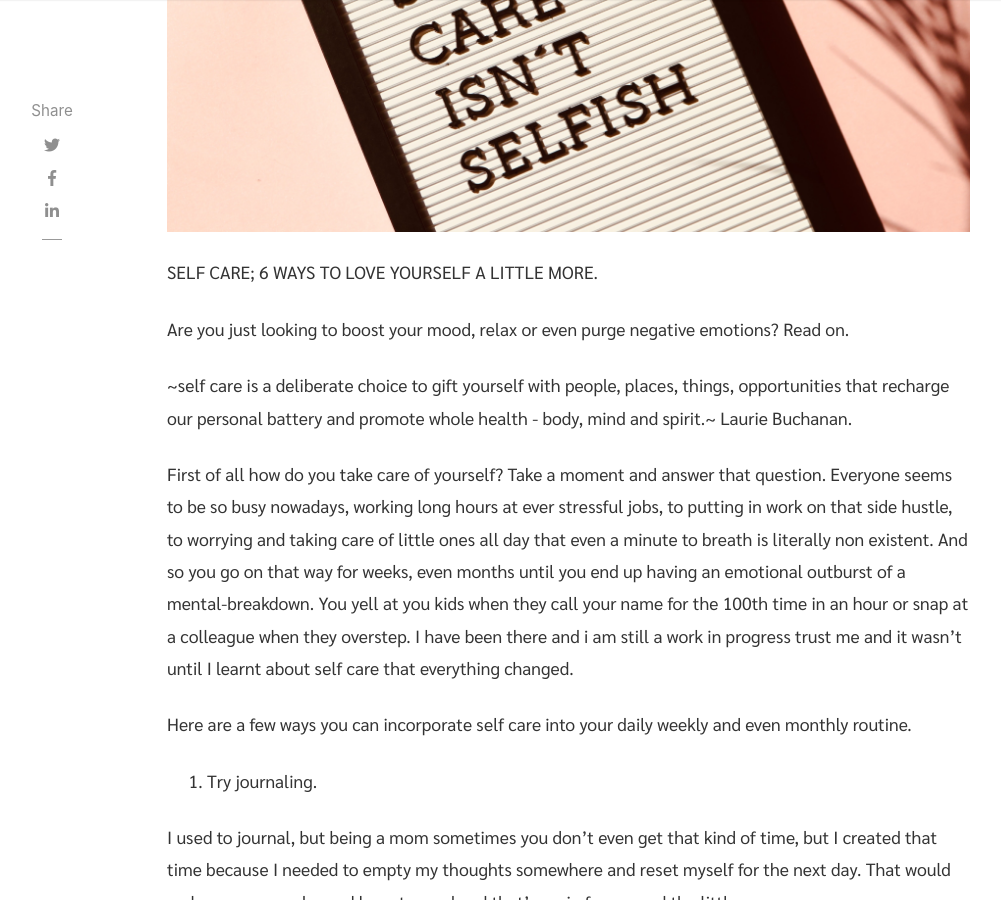
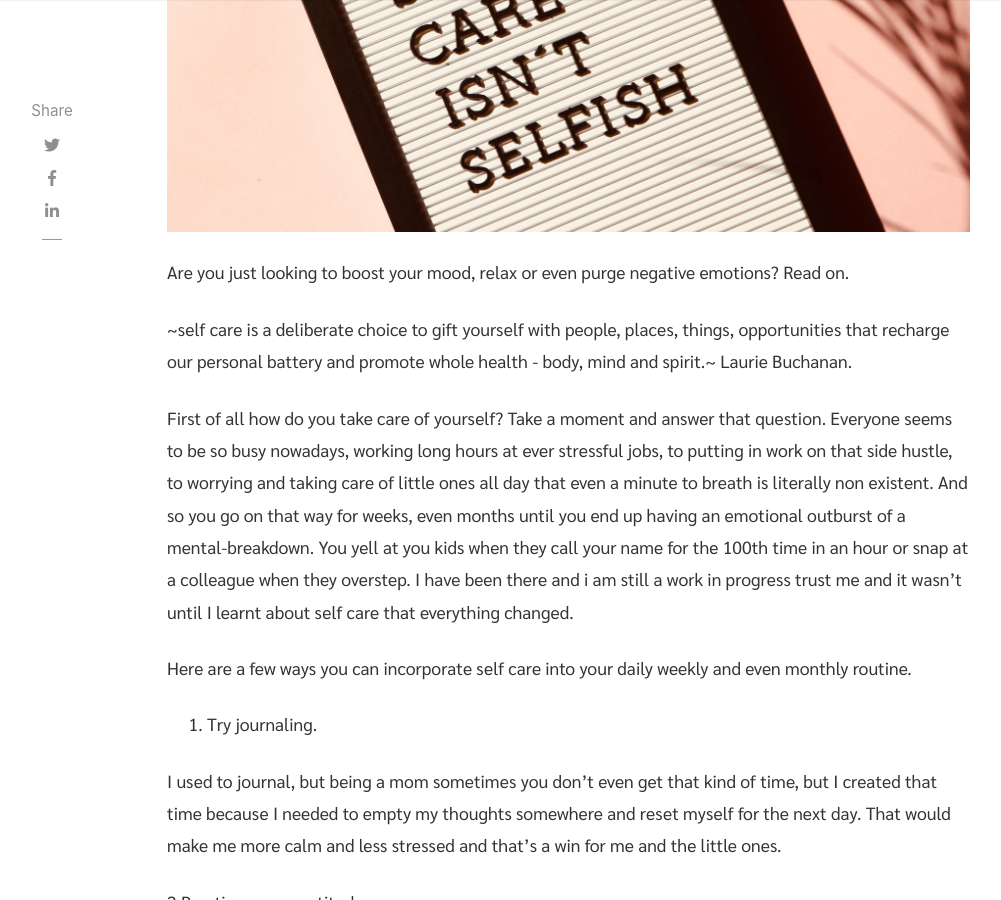
Before and after one commit to lushbysoni/blog, a Jekyll site: the page built from _posts/2020-09-19-self-care-6-ways-to-love-yourslf-a-little-more-.md, in a window 1280 px wide and 900 px high, scrolled down 661 px. Shown: the whole window, without its empty margins (118-1119 px from the left). Built offline with Jekyll 4.4.1, drawn with Linux system fonts in a browser that asks for light colours; nearby versions of some CDN libraries.

Commit message:
Updated '_posts/2020-09-19-self-care-6-ways-to-love-yourslf-a-little-more-.md' via CloudCannon

```diff
--- a/_posts/2020-09-19-self-care-6-ways-to-love-yourslf-a-little-more-.md
+++ b/_posts/2020-09-19-self-care-6-ways-to-love-yourslf-a-little-more-.md
@@ -8,8 +8,6 @@ layout: post
 author: soni
 image: /uploads/pexels-madison-inouye-2821823.jpg
 ---
-
-SELF CARE; 6 WAYS TO LOVE YOURSELF A LITTLE MORE.
 
 Are you just looking to boost your mood, relax or even purge negative emotions? Read on.
 
```
